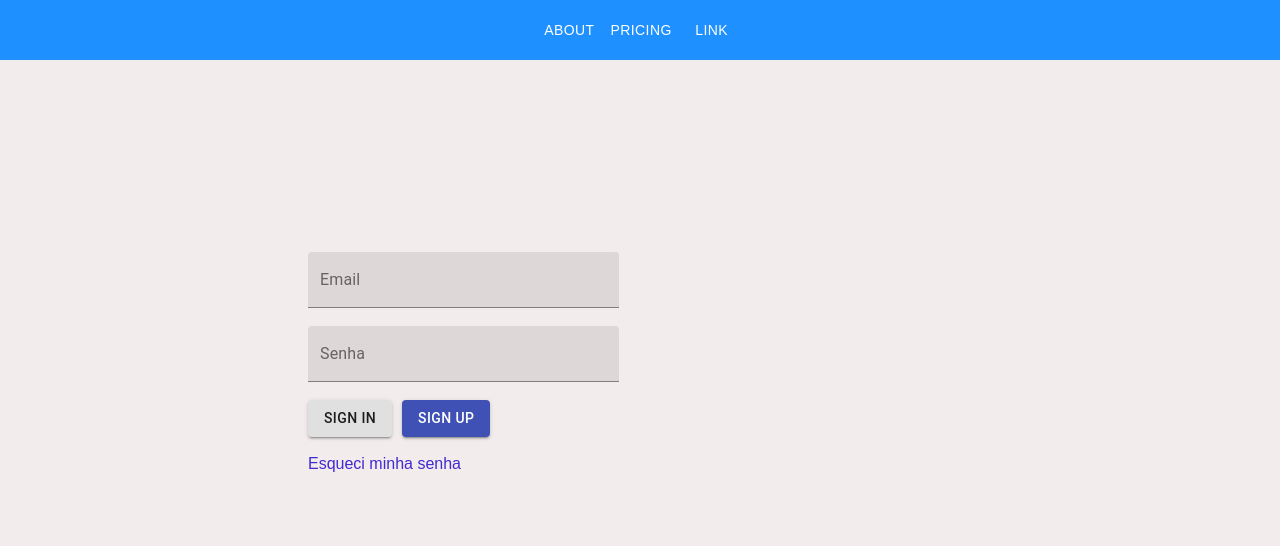
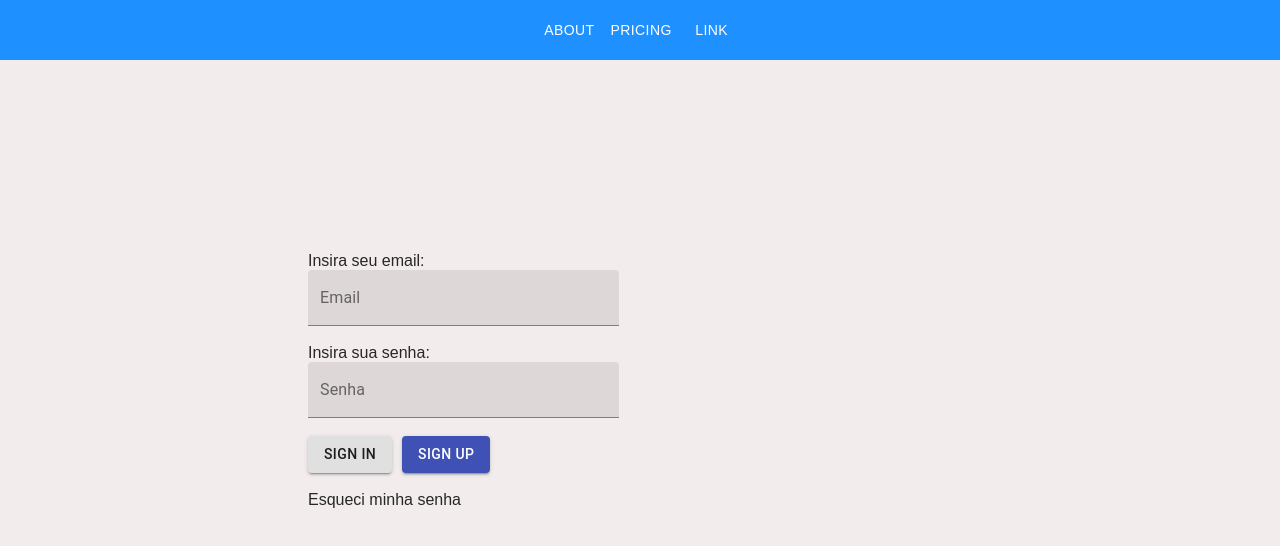
Before and after one commit to DaddoT/projeto-dds, a React (Create React App) app: page / in a window 1280 px wide. Shown: the top 546 px of the page. Built offline with nearby package versions, Linux system fonts and the light colour scheme.

Commit message:
seventh-commit

```diff
--- a/src/components/Inputs/index.jsx
+++ b/src/components/Inputs/index.jsx
@@ -27,7 +27,9 @@ import "./styles.css";
 return (
 <div id="inputs">
 <form className={classes.textField} noValidate autoComplete="off" >
+  <p2>Insira seu email:</p2>
   <TextField label="Email" variant="filled" type="email" fullWidth/> <br></br><br></br>
+  <p2>Insira sua senha:</p2>
   <TextField label="Senha" variant="filled" type="password" fullWidth/> <br></br><br></br>
   <div id="buttons">
   <Button variant="contained" color="default">
@@ -37,7 +39,7 @@ return (
   <Button variant="contained" color="primary">
   Sign up
   </Button> <br></br> <br></br>
-  <a href="google.com">Esqueci minha senha</a>
+  <a href="a.com">Esqueci minha senha</a>
   </div>
 </form>
 </div>
--- a/src/components/Inputs/styles.css
+++ b/src/components/Inputs/styles.css
@@ -21,5 +21,11 @@
 a {
     font-family: Arial, Helvetica, sans-serif;
     text-decoration:none;
-    color: rgb(66, 41, 209);
+    color: rgb(39, 39, 39);
 }
+
+p2 {
+    font-family: Arial, Helvetica, sans-serif;
+    text-decoration:none;
+    color: rgb(39, 39, 39);
+}
```
